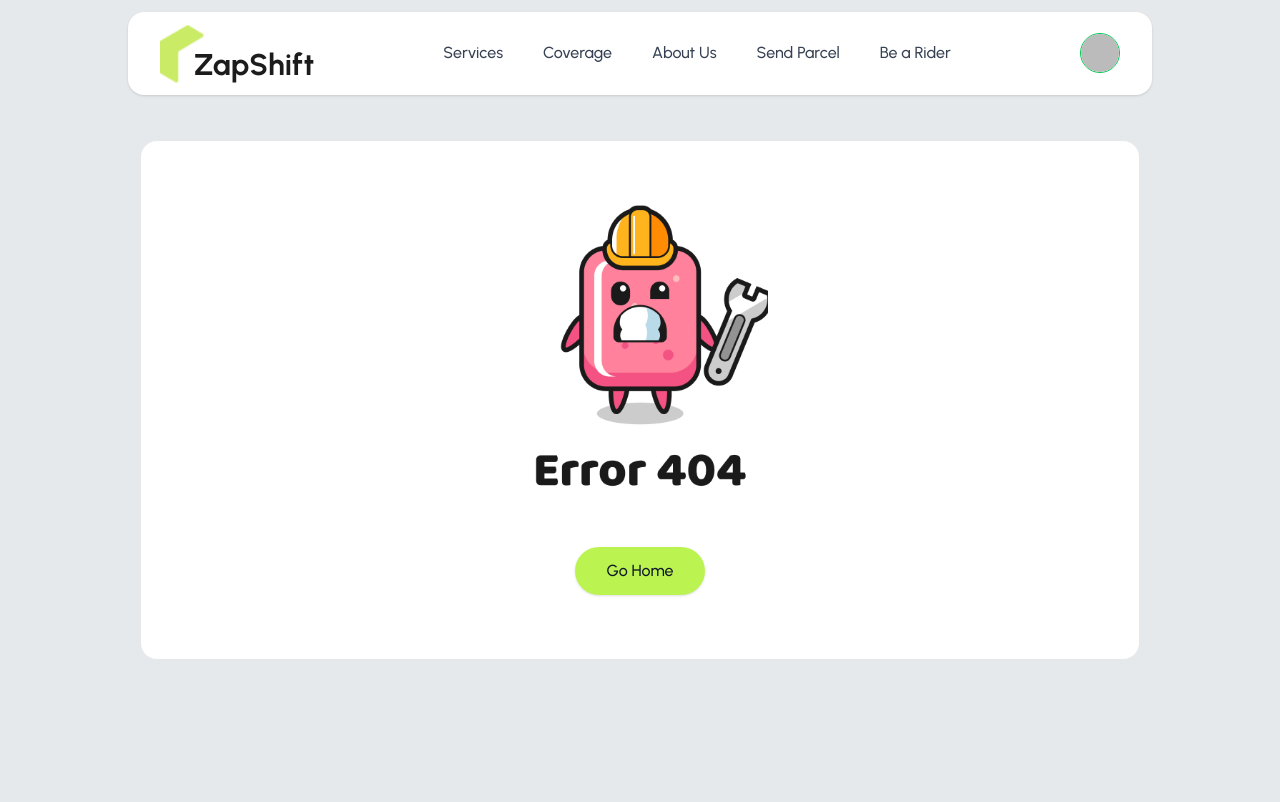
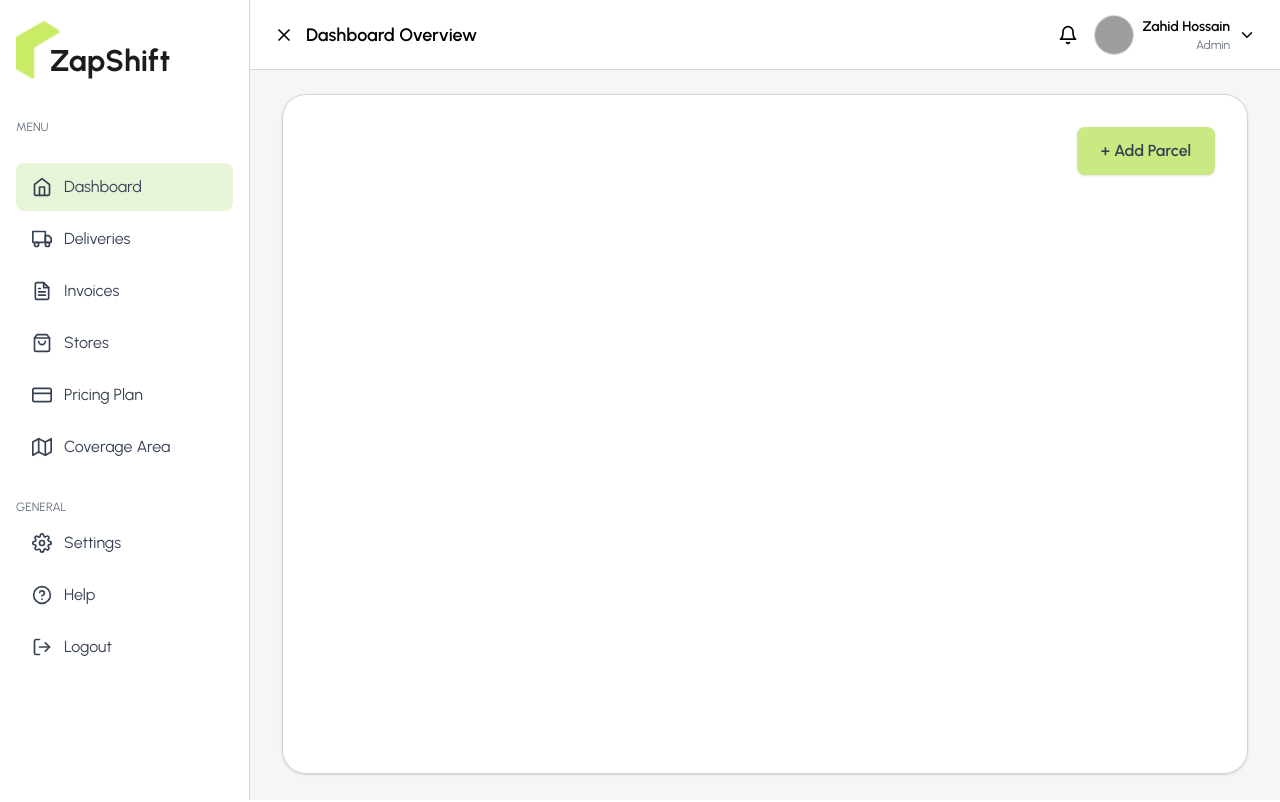
Before and after one commit to amdadislam01/zap-shift-client, a React (Vite) app: page /dashboard in a window 1280 px wide. Shown: the top 802 px of the page. Built offline with nearby package versions, Linux system fonts and the light colour scheme; no server answers; sample sign-in values are in the browser's storage; grey boxes are pictures that could not be loaded.

Commit message:
Dashboard Design complate

```diff
--- /dev/null
+++ b/src/layouts/DashboardLayout.jsx
@@ -0,0 +1,170 @@
+import React, { useState } from "react";
+import { Link, Outlet } from "react-router";
+import {
+  FiMenu,
+  FiX,
+  FiTruck,
+  FiFileText,
+  FiHome,
+  FiSettings,
+  FiLogOut,
+  FiHelpCircle,
+  FiBell,
+  FiChevronDown,
+  FiMap,
+  FiShoppingBag,
+  FiCreditCard,
+} from "react-icons/fi";
+import Logo from "../components/Logo";
+
+const DashboardLayout = () => {
+  const [open, setOpen] = useState(true);
+  const [mobileOpen, setMobileOpen] = useState(false);
+
+  return (
+    <div className="min-h-screen w-full bg-white flex relative">
+
+      {/* ========= OVERLAY  ========= */}
+      {mobileOpen && (
+        <div
+          className="fixed inset-0 bg-black/40 z-40 md:hidden"
+          onClick={() => setMobileOpen(false)}
+        ></div>
+      )}
+
+      {/* ========= SIDEBAR ========= */}
+      <div
+        className={`
+          bg-white border-r border-gray-300 px-4 py-5 flex flex-col transition-all duration-300
+          ${open ? "w-[250px]" : "w-[80px]"}
+
+          /* Mobile behavior */
+          max-md:fixed max-md:top-0 max-md:left-0 max-md:h-full max-md:z-50
+          max-md:transition-transform max-md:duration-300
+          ${mobileOpen ? "max-md:translate-x-0" : "max-md:-translate-x-full"}
+        `}
+      >
+        <Logo />
+
+        {/* Menu */}
+        <nav className="flex-1 space-y-1 text-gray-700 mt-10">
+          {open && <div className="pb-6 text-xs text-gray-500">MENU</div>}
+
+          <Link
+            className={`flex items-center gap-3 px-4 py-3 rounded-lg transition-all
+              ${open ? "bg-[#E7F4D8]" : "justify-center bg-[#E7F4D8] px-2 py-4"}
+            `}
+          >
+            <FiHome className="text-xl" />
+            {open && "Dashboard"}
+          </Link>
+
+          {[
+            { icon: <FiTruck />, label: "Deliveries" },
+            { icon: <FiFileText />, label: "Invoices" },
+            { icon: <FiShoppingBag />, label: "Stores" },
+            { icon: <FiCreditCard />, label: "Pricing Plan" },
+            { icon: <FiMap />, label: "Coverage Area" },
+          ].map((item, i) => (
+            <Link
+              key={i}
+              className={`flex items-center gap-3 px-4 py-3 rounded-lg hover:bg-gray-100 transition-all
+                ${
+                  !open &&
+                  "justify-center px-2 py-4 border border-gray-300 bg-white shadow-sm"
+                }
+              `}
+            >
+              <span className="text-xl">{item.icon}</span>
+              {open && item.label}
+            </Link>
+          ))}
+
+          {open && <div className="pt-6 text-xs text-gray-500">GENERAL</div>}
+
+          {[
+            { icon: <FiSettings />, label: "Settings" },
+            { icon: <FiHelpCircle />, label: "Help" },
+            { icon: <FiLogOut />, label: "Logout" },
+          ].map((item, i) => (
+            <Link
+              key={i}
+              className={`flex items-center gap-3 px-4 py-3 rounded-lg hover:bg-gray-100 transition-all
+                ${
+                  !open &&
+                  "justify-center px-2 py-4 border border-gray-300 bg-white shadow-sm"
+                }
+              `}
+            >
+              <span className="text-xl">{item.icon}</span>
+              {open && item.label}
+            </Link>
+          ))}
+        </nav>
+      </div>
+
+      {/* ========= MAIN AREA ========= */}
+      <div className="flex-1 flex flex-col bg-[#F5F7F5]">
+        <header className="w-full bg-white border-b border-gray-300 h-[70px] flex items-center justify-between px-6 sticky top-0 z-30">
+          <div className="flex items-center gap-3">
+
+            {/* Mobile  */}
+            <button
+              className="text-xl md:hidden"
+              onClick={() => setMobileOpen(!mobileOpen)}
+            >
+              {mobileOpen ? <FiX /> : <FiMenu />}
+            </button>
+
+            {/* Desktop  */}
+            <button
+              className="text-xl hidden md:block"
+              onClick={() => setOpen(!open)}
+            >
+              {open ? <FiX /> : <FiMenu />}
+            </button>
+
+            <span className="text-lg font-semibold">Dashboard Overview</span>
+          </div>
+
+          <div className="flex items-center gap-4">
+            <FiBell className="text-xl" />
+            <div className="flex items-center gap-2">
+              <img
+                src="/profile.png"
+                alt="user"
+                className="w-10 h-10 rounded-full border border-gray-300"
+              />
+              <div className="text-right leading-tight hidden md:block">
+                <p className="font-semibold text-sm">Zahid Hossain</p>
+                <p className="text-xs text-gray-500">Admin</p>
+              </div>
+              <FiChevronDown className="text-lg hidden md:block" />
+            </div>
+          </div>
+        </header>
+
+        {/* CONTENT */}
+        <div className="px-4 md:px-8 py-6">
+          <div
+            className="bg-white rounded-3xl p-5 md:p-8 shadow-sm border border-gray-300"
+            style={{ minHeight: "calc(100vh - 120px)" }}
+          >
+            <div className="flex justify-end mb-6">
+              <Link
+                to="/add-parcel"
+                className="bg-[#C9EA83] hover:bg-[#BFE46E] transition text-gray-700 font-semibold px-6 py-3 rounded-lg shadow-sm"
+              >
+                + Add Parcel
+              </Link>
+            </div>
+
+            <Outlet />
+          </div>
+        </div>
+      </div>
+    </div>
+  );
+};
+
+export default DashboardLayout;
--- /dev/null
+++ b/src/pages/Dashboard/MyParcels/MyParcels.jsx
@@ -0,0 +1,11 @@
+import React from 'react'
+
+const MyParcels = () => {
+  return (
+    <div>
+
+    </div>
+  )
+}
+
+export default MyParcels
--- a/src/routes/routes.jsx
+++ b/src/routes/routes.jsx
@@ -10,6 +10,9 @@ import ForgatePassword from "../auth/ForgatePassword/ForgatePassword";
 import PrivetRoutes from "./PrivetRoutes";
 import BeRider from "../pages/BeRider/BeRider";
 import SendParcel from "../pages/SendParcel/SendParcel";
+import DashboardLayout from "../layouts/DashboardLayout";
+import MyParcels from "../pages/Dashboard/MyParcels/MyParcels";
+
 
 export const router = createBrowserRouter([
   {
@@ -30,11 +33,15 @@ export const router = createBrowserRouter([
         loader: () => fetch("/serviceCenter.json").then((res) => res.json()),
       },
       {
-        path: '/rider',
-        element: <PrivetRoutes><BeRider /></PrivetRoutes>
+        path: "/rider",
+        element: (
+          <PrivetRoutes>
+            <BeRider />
+          </PrivetRoutes>
+        ),
       },
       {
-        path: '/send-parcel',
+        path: "/send-parcel",
         element: <SendParcel />,
         loader: () => fetch("/serviceCenter.json").then((res) => res.json()),
       },
@@ -53,7 +60,21 @@ export const router = createBrowserRouter([
     element: <Register />,
   },
   {
-    path: '/forgate-password',
-    element: <ForgatePassword />
-  }
+    path: "/forgate-password",
+    element: <ForgatePassword />,
+  },
+  {
+    path: "/dashboard",
+    element: (
+      <PrivetRoutes>
+        <DashboardLayout></DashboardLayout>
+      </PrivetRoutes>
+    ),
+    children: [
+      {
+        path: "my-parcels",
+        element: <MyParcels />,
+      },
+    ],
+  },
 ]);
```
Also changed, not shown: src/index.css (line endings or trailing spaces).
